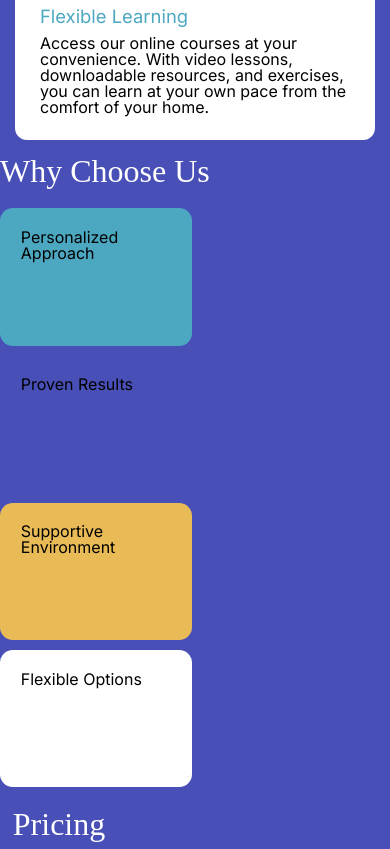
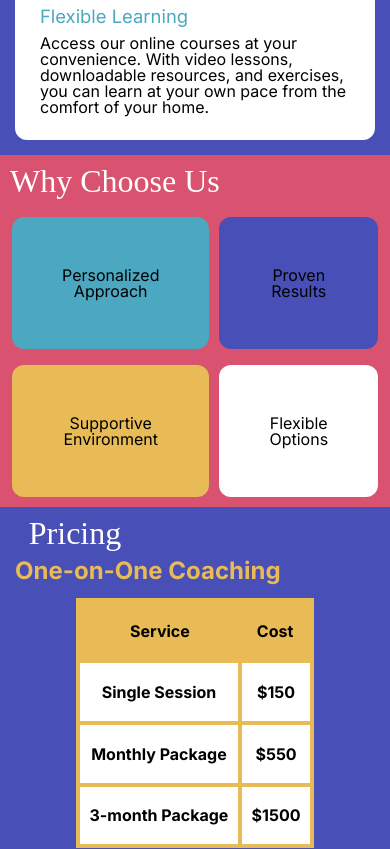
Before and after one commit to 00ebelen00/path-to-success, a plain HTML site: page index.html in a window 390 px wide. Shown: the part 1841-2690 px from the top of the page. Drawn offline with Linux system fonts and the light colour scheme; a web font is replaced by a local one.

Commit message:
Update styles.css

```diff
--- a/styles.css
+++ b/styles.css
@@ -135,95 +135,78 @@ nav a {
 .serviceTitle {
     margin-left: 0.4em;
 }
-
 .service {
     background-color: #ffffff;
     border-radius: 12px;
     padding: 25px;
     margin: 15px;
-
-}
-/*Why Choose Us*/
-.ChooseUs{
-    background-color: var(--Pink);
-    color: var(--White);
-    padding-top: 10px;
-    text-align: center;
 }
 
-.container{
-    padding: 15px;
-    color: var(--Dark-gray);
-    height: 300px;
-    display: flex;
-    justify-content: space-between;
-    flex-wrap: wrap;
-    font-weight: bold;
-    align-items: center;
-}
-
-.box1 {
-    width: 9.375em;
-    height: 6em;
-    border-radius: .8em;
-    background-color: var(--Teal);
-    padding: 1.3em;
-    margin-top: 0.6em;
-}
-.box2 {
-    width: 9.375em;
-    height: 6em;
-    border-radius: .8em;
-    background-color: var(--Purple);
-    padding: 1.3em;
-    margin-top: 0.6em;
-}
-.box3 {
-    width: 9.375em;
-    height: 6em;
-    border-radius: .8em;
-    background-color: var(--Yellow);
-    padding: 1.3em;
-    margin-top: 0.6em;
-}
-.box4 {
-    width: 9.375em;
-    height: 6em;
-    border-radius: .8em;
-    background-color: var(--White);
-    padding: 1.3em;
-    margin-top: 0.6em;
-}
-
-/*Prices*/
-.priceTitle {
-    margin-left: 0.4em;
-}
-
-table{
-    margin-left: auto;
-    margin-right: auto;
-    font-weight:bold;
-    width: 80%;
-    background-color: #E9BB57;
-    margin-top: .4em;
-}
-div {
-    margin-bottom:1.3em;
-    margin-top: 1.3em;
-}
-
-td{
-    border: .3em solid var(--Yellow);
-    background-color: #ffffff;
-    width: 100%;
-    padding: 1.3em;
-    text-align: center;
-}
-th{
+/*Why Choose Us*/
+.test2 {
+    background-color: #D9526F;
     padding: 10px;
 }
 
+.wrapper {
+    display: grid;
+    grid-template-columns: repeat(2, 1fr);
+    column-gap: 10px;
+    row-gap: 1em;
+    text-align: center;
+    background-color: #D9526F;
+  }
+.box1 {
+    background-color:#4CA7C0;
+    border-radius: 12px;
+    padding: 50px;
+    margin-left: 12px;
+    margin-top: 10px;
+}
+
+.box2 {
+    background-color:#484FB7;
+    border-radius: 12px;
+    padding: 50px;
+    margin-right: 12px;
+    margin-top: 10px;
+}
+.box3 {
+    background-color:#E9BB57;
+    border-radius: 12px;
+    padding: 50px;
+    margin-left: 12px;
+    margin-bottom: 10px;
+}
+.box4 {
+    background-color:#ffffff;
+    border-radius: 12px;
+    padding: 50px;
+    margin-right: 12px;
+    margin-bottom: 10px;
+}
+
+/*Table Styles*/
+table {
+    margin-top: .9em;
+    margin-left: auto;
+    margin-right: auto;
+    font-weight: bold;
+}
+tr, td {
+    border: .3em solid var(--Yellow);
+}
+td, th {
+    text-align: center;
+    padding: 1.3em .6em;
+    background-color: #ffffff;
+}
+th{
+    background-color: #E9BB57;
+}
+.priceTitle {
+    margin-left: .9em;
+}
 
 /*1step style*/
 .firstStep{
```
